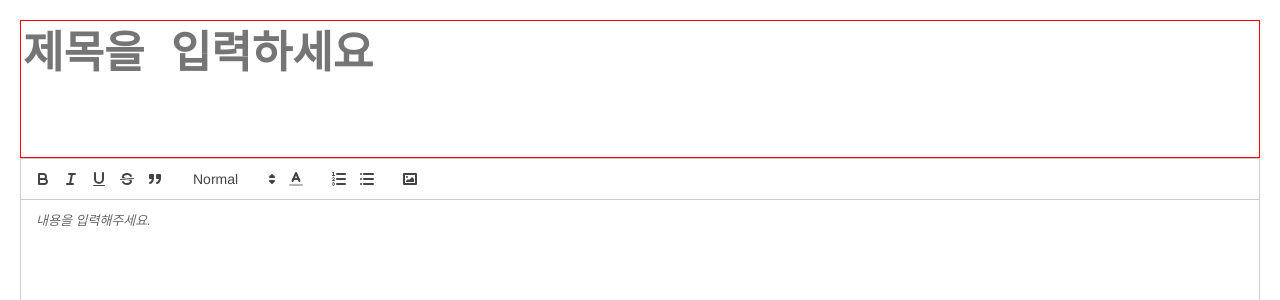
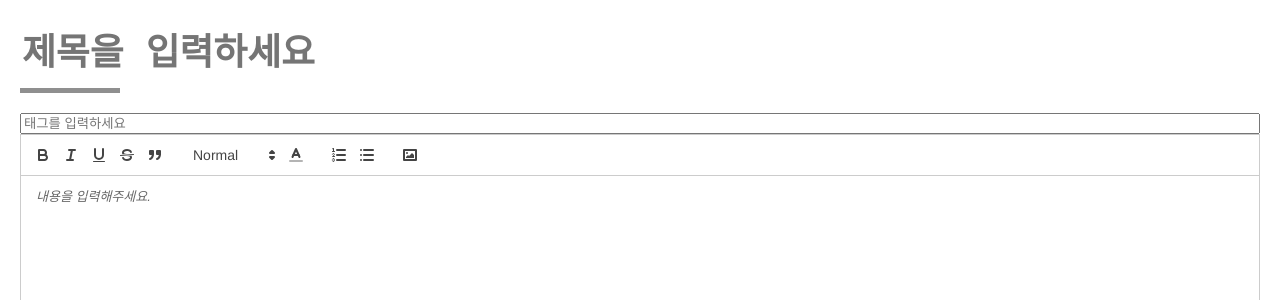
Before and after one commit to Joe-wonho/blog-side, a React (Create React App) app in the folder client/: page /write in a window 1280 px wide. Shown: the top 300 px of the page. Built offline with nearby package versions, Linux system fonts and the light colour scheme; what recoil-persist would draw is missing.

Commit message:
style: Write 페이지 태그 기능 구현

```diff
--- a/client/package.json
+++ b/client/package.json
@@ -24,6 +24,8 @@
     "react-router": "^6.11.2",
     "react-router-dom": "^6.11.2",
     "react-scripts": "5.0.1",
+    "react-tag-input-component": "^2.0.2",
+    "react-textarea-autosize": "^8.5.1",
     "recoil": "^0.7.7",
     "recoil-persist": "^4.2.0",
     "styled-components": "^5.3.11",
--- /dev/null
+++ b/client/src/components/Write/TagArea.tsx
@@ -0,0 +1,12 @@
+import React, { useState } from 'react';
+import styled from 'styled-components';
+
+const TagAreaContainer = styled.input``;
+
+const TagArea = () => {
+  const [selected, setSelected] = useState<string[]>(['1']);
+
+  return <TagAreaContainer placeholder='태그를 입력하세요'></TagAreaContainer>;
+};
+
+export default TagArea;
--- /dev/null
+++ b/client/src/components/Write/Title.tsx
@@ -0,0 +1,30 @@
+import { useState } from 'react';
+import styled from 'styled-components';
+import TextareaAutosize from 'react-textarea-autosize';
+
+const TitleContainer = styled(TextareaAutosize)`
+  display: block;
+  width: 100%;
+  font-size: 2.3rem;
+  font-weight: 650;
+  resize: none;
+  outline: none;
+  border: none;
+  margin-bottom: 10px;
+`;
+const TitleBorder = styled.div`
+  width: 100px;
+  border-bottom: 5px solid var(--light-gray-400);
+  margin-bottom: 20px;
+`;
+
+const Title = () => {
+  return (
+    <>
+      <TitleContainer placeholder='제목을 입력하세요' maxRows={5}></TitleContainer>
+      <TitleBorder></TitleBorder>
+    </>
+  );
+};
+
+export default Title;
--- a/client/src/components/Write/Write.tsx
+++ b/client/src/components/Write/Write.tsx
@@ -2,25 +2,12 @@ import styled from 'styled-components';
 import { useRef, useState, useMemo } from 'react';
 import ReactQuill from 'react-quill';
 import 'react-quill/dist/quill.snow.css';
-
+import Title from './Title';
+import TagArea from './TagArea';
 const WriteContainer = styled.div`
   display: flex;
   flex-direction: column;
   padding: 20px;
-`;
-const Title = styled.textarea`
-  display: block;
-  width: 100%;
-  height: auto;
-  border: 1px solid red;
-  font-size: 2.75rem;
-  font-weight: 700;
-  line-height: 1.5;
-  display: flex;
-  resize: none;
-  overflow: hidden;
-  /* border: none; */
-  outline: none;
 `;
 
 const Write = () => {
@@ -97,7 +84,8 @@ const Write = () => {
 
   return (
     <WriteContainer>
-      <Title placeholder='제목을 입력하세요'></Title>
+      <Title></Title>
+      <TagArea></TagArea>
       <ReactQuill
         ref={(element) => {
           if (element !== null) {
```
Also changed, not shown: 1 other file (tests, documents, lock files or other folders).
